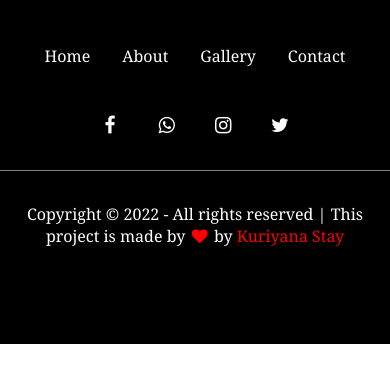
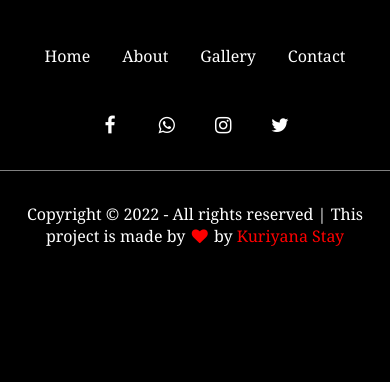
Before and after one commit to ashutoshr222/kuriyanastay, a website: page index.html in a window 390 px wide. Shown: the part 6928-7310 px from the top of the page. Before the commit the page ends 7272 px from the top, so only its background shows below. Drawn offline with nearby package versions, Linux system fonts and the light colour scheme.

Commit message:
add proper spacing

```diff
--- a/scss/_footer.scss
+++ b/scss/_footer.scss
@@ -1,6 +1,7 @@
 footer{
     background-color: black;
-    padding: 5rem 0;
+    padding-top: 5rem;
+    padding-bottom: 5rem;
     color: white;
 
     .row {
--- a/scss/_responsive.scss
+++ b/scss/_responsive.scss
@@ -36,6 +36,11 @@
     top: unset;
   }
 
+  // footer-section
+  footer{
+    padding-bottom: calc(5rem + 56px);
+  }
+
 }
 
 @media (max-width: 575px) {
```
Also changed, not shown: css/app.css.
